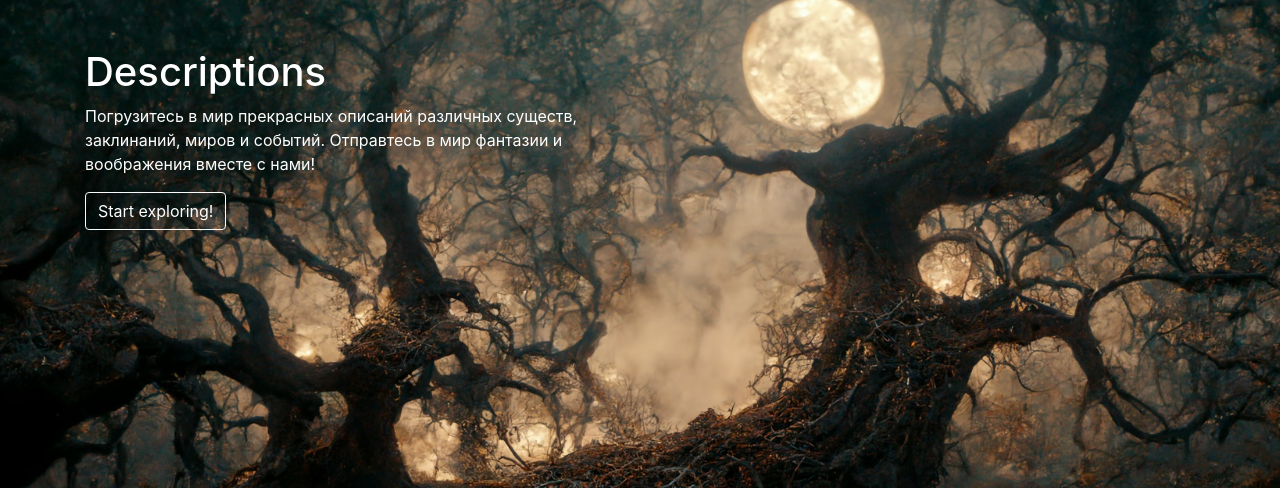
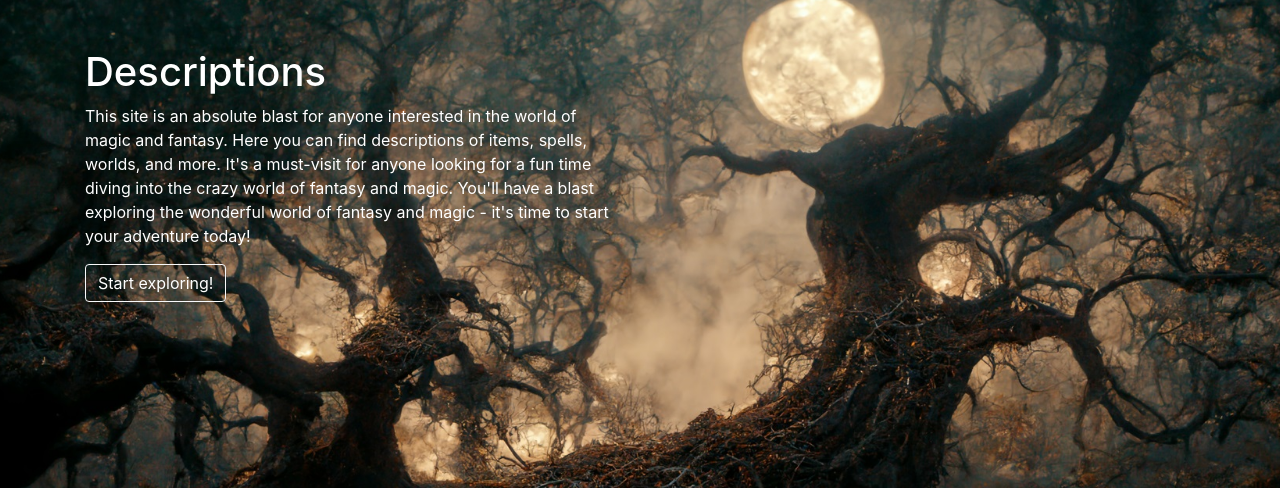
Before and after one commit to Tilejka/Bdscrpt, a Django app: page / in a window 1280 px wide. Shown: the part 56-544 px from the top of the page. Run offline with Django 4.2, Linux system fonts and the light colour scheme; some libraries are stand-ins or nearby versions.

Commit message:
Added new description.

```diff
--- a/items/templates/items/index.html
+++ b/items/templates/items/index.html
@@ -14,8 +14,7 @@
             <div class="row">
                 <div class="col-lg-6">
                     <h1 class="mt-5 text-white">Descriptions</h1>
-                    <p class="text-white">Погрузитесь в мир прекрасных описаний различных существ, заклинаний, миров и событий.
-                        Отправтесь в мир фантазии и воображения вместе с нами!
+                    <p class="text-white">This site is an absolute blast for anyone interested in the world of magic and fantasy. Here you can find descriptions of items, spells, worlds, and more. It's a must-visit for anyone looking for a fun time diving into the crazy world of fantasy and magic. You'll have a blast exploring the wonderful world of fantasy and magic - it's time to start your adventure today!
                     </p>
                     <button type="button" class="btn btn-outline-light">
                         <a id="start-purchase-link" href="{% url 'items:index' %}">
```
